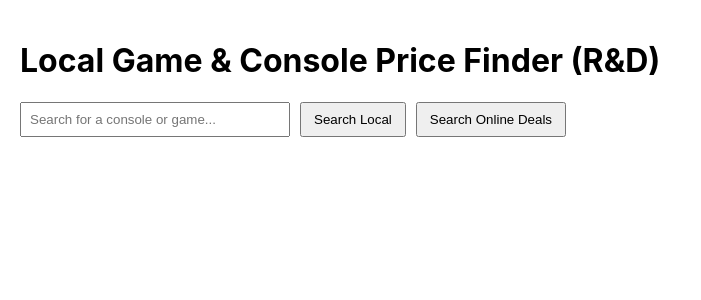
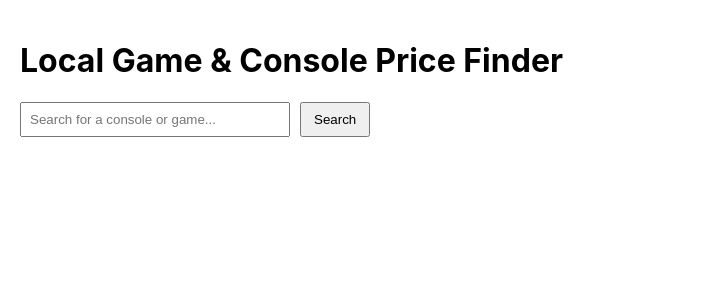
Before and after one commit to DCurnutt-FullSailCS/price-finder-rd, a React (Create React App) app: page / in a window 1280 px wide. Shown: the top 300 px of the page, without its empty margins (0-701 px from the left). Built offline with nearby package versions, Linux system fonts and the light colour scheme.

Commit message:
Merged local and online search into one search bar

```diff
--- a/src/App.js
+++ b/src/App.js
@@ -5,54 +5,77 @@ function App() {
   // User's search input
   const [query, setQuery] = useState("");
 
-  // Results from either local JSON or CheapShark API
+  // Combined results from BOTH the local JSON and the CheapShark API
   const [results, setResults] = useState([]);
 
-  // Loading state for online search
+  // Loading state while the online search is in progress
   const [loading, setLoading] = useState(false);
 
   // Error message for API failures
   const [error, setError] = useState(null);
 
+  // Tracks whether a search has been run yet (controls "no results" message)
+  const [searched, setSearched] = useState(false);
+
   // ---------------------------------------------------------
   // LOCAL JSON SEARCH
+  // Returns the console entries whose name or alias matches the query.
   // ---------------------------------------------------------
-  const handleSearch = () => {
-    setError(null); // Clear any previous errors
-
-    const filtered = consoleData.filter(item =>
-      item.name.toLowerCase().includes(query.toLowerCase()) ||
-      item.aliases.some(alias =>
-        alias.toLowerCase().includes(query.toLowerCase())
-      )
+  const searchLocal = (term) => {
+    return consoleData.filter(item =>
+      item.name.toLowerCase().includes(term) ||
+      item.aliases.some(alias => alias.toLowerCase().includes(term))
     );
-
-    setResults(filtered);
   };
 
   // ---------------------------------------------------------
   // CHEAPSHARK API SEARCH
+  // Returns online game deals matching the query, or an empty
+  // array if the request fails.
   // ---------------------------------------------------------
-  const searchCheapShark = async () => {
-    if (!query) return;
+  const searchOnline = async (term) => {
+    const response = await fetch(
+      `https://www.cheapshark.com/api/1.0/games?title=${encodeURIComponent(term)}`
+    );
+    return await response.json();
+  };
+
+  // ---------------------------------------------------------
+  // UNIFIED SEARCH
+  // Runs the local console lookup and the online game lookup at the
+  // same time, then merges both into a single results list so the
+  // user sees everything from one search.
+  // ---------------------------------------------------------
+  const handleSearch = async () => {
+    const term = query.trim().toLowerCase();
+    if (!term) return; // ignore empty searches
 
     setLoading(true);
     setError(null);
     setResults([]);
+    setSearched(true);
 
+    // Local search is instant and can't fail.
+    const localResults = searchLocal(term);
+
+    // Online search can fail, so guard it. If it errors, we still
+    // show the local results and report the online failure.
+    let onlineResults = [];
     try {
-      const response = await fetch(
-        `https://www.cheapshark.com/api/1.0/games?title=${query}`
-      );
-
-      const data = await response.json();
-      setResults(data);
+      onlineResults = await searchOnline(term);
     } catch (err) {
       console.error("API Error:", err);
-      setError("Something went wrong while searching online deals.");
+      setError("Online deals couldn't be loaded, showing local results only.");
     }
 
+    // Merge: local console entries first, then online game deals.
+    setResults([...localResults, ...onlineResults]);
     setLoading(false);
+  };
+
+  // Allow pressing Enter in the input to search.
+  const handleKeyDown = (e) => {
+    if (e.key === "Enter") handleSearch();
   };
 
   // ---------------------------------------------------------
@@ -60,7 +83,7 @@ function App() {
   // ---------------------------------------------------------
   return (
     <div style={{ padding: "20px" }}>
-      <h1>Local Game & Console Price Finder (R&D)</h1>
+      <h1>Local Game &amp; Console Price Finder</h1>
 
       {/* Search Input */}
       <input
@@ -68,30 +91,23 @@ function App() {
         placeholder="Search for a console or game..."
         value={query}
         onChange={(e) => setQuery(e.target.value)}
+        onKeyDown={handleKeyDown}
         style={{ padding: "8px", width: "250px", marginRight: "10px" }}
       />
 
-      {/* Local Search Button */}
+      {/* Single unified search button */}
       <button onClick={handleSearch} style={{ padding: "8px 12px" }}>
-        Search Local
-      </button>
-
-      {/* Online Search Button */}
-      <button
-        onClick={searchCheapShark}
-        style={{ padding: "8px 12px", marginLeft: "10px" }}
-      >
-        Search Online Deals
+        Search
       </button>
 
       {/* Loading Message */}
       {loading && (
         <p style={{ marginTop: "20px", fontStyle: "italic" }}>
-          Searching online deals...
+          Searching for prices...
         </p>
       )}
 
-      {/* Error Message */}
+      {/* Error Message (online failed, local still shown) */}
       {error && (
         <p style={{ color: "red", marginTop: "20px" }}>
           {error}
@@ -99,7 +115,7 @@ function App() {
       )}
 
       {/* No Results Message */}
-      {!loading && results.length === 0 && query && !error && (
+      {!loading && searched && results.length === 0 && !error && (
         <p style={{ marginTop: "20px", fontStyle: "italic" }}>
           No results found.
         </p>
@@ -123,13 +139,13 @@ function App() {
               maxWidth: "350px"
             }}
           >
-            {/* Local JSON result */}
+            {/* Local JSON result (has a "retailer" field) */}
             {"retailer" in item ? (
               <>
                 <strong>{item.name}</strong> — {item.retailer} — ${item.price}
               </>
             ) : (
-              /* CheapShark API result */
+              /* CheapShark API result (has "external" and "cheapest") */
               <>
                 <strong>{item.external}</strong> — Cheapest: ${item.cheapest}
               </>
```
